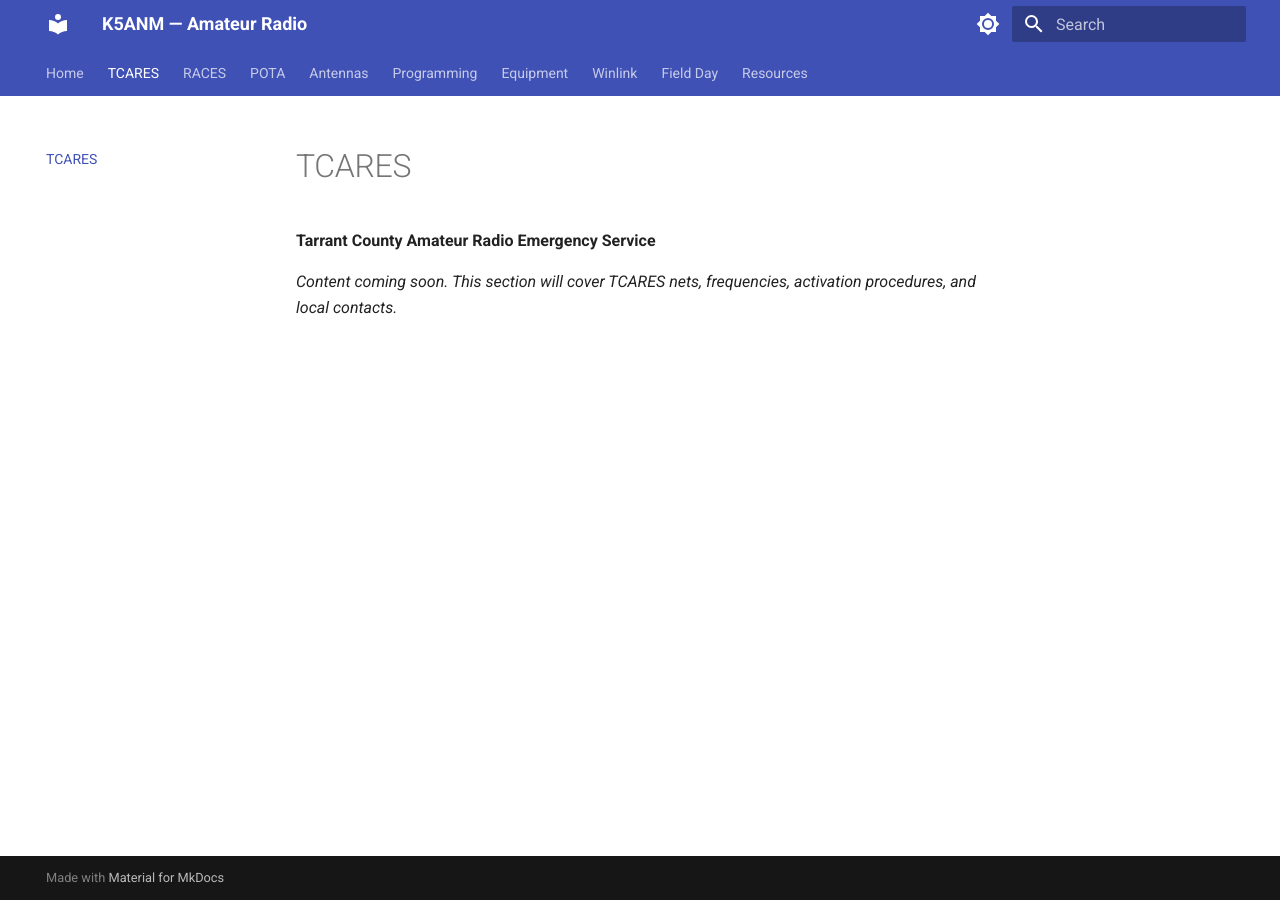
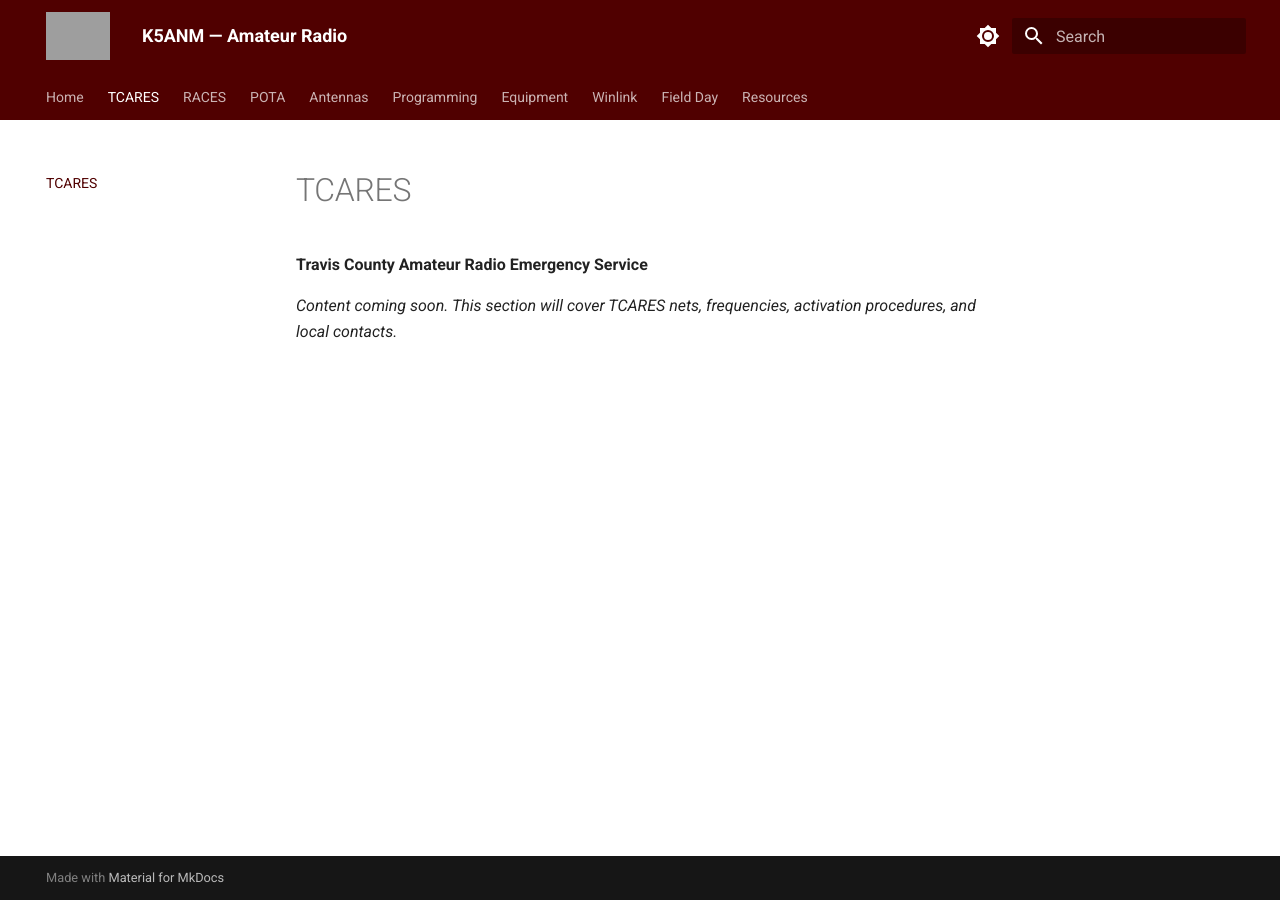
Before and after one commit to paveosprey/k5anm-net, an MkDocs documentation site: the page built from docs/tcares/index.md, in a window 1280 px wide. Built offline with MkDocs 1.6.1 and Material for MkDocs 9.7.7, drawn with Linux system fonts in a browser that asks for light colours; grey boxes are pictures that could not be loaded.

Commit message:
Add maroon/gold theme, logo with transparent background

```diff
--- /dev/null
+++ b/docs/assets/extra.css
@@ -0,0 +1,48 @@
+/* Texas A&M maroon and gold theme for K5ANM */
+
+:root {
+  --md-primary-fg-color:        #500000;
+  --md-primary-fg-color--light: #7a1c1c;
+  --md-primary-fg-color--dark:  #3a0000;
+  --md-accent-fg-color:         #C49A22;
+  --md-primary-bg-color:        #ffffff;
+}
+
+/* Dark mode */
+[data-md-color-scheme="slate"] {
+  --md-primary-fg-color:        #500000;
+  --md-primary-fg-color--light: #7a1c1c;
+  --md-primary-fg-color--dark:  #3a0000;
+  --md-accent-fg-color:         #C49A22;
+}
+
+/* Gold accent on links */
+.md-typeset a {
+  color: #8B6914;
+}
+.md-typeset a:hover {
+  color: #C49A22;
+}
+
+/* Gold underline on active nav tab */
+.md-tabs__link--active,
+.md-tabs__link:hover {
+  color: #C49A22 !important;
+}
+
+/* Make logo slightly larger in header */
+.md-header__button.md-logo img {
+  height: 2.4rem;
+  width: auto;
+}
+
+/* Gold horizontal rule */
+.md-typeset hr {
+  border-color: #C49A22;
+}
+
+/* Table header in maroon */
+.md-typeset table:not([class]) th {
+  background-color: #500000;
+  color: #ffffff;
+}
--- a/docs/tcares/index.md
+++ b/docs/tcares/index.md
@@ -1,5 +1,5 @@
 # TCARES
 
-**Tarrant County Amateur Radio Emergency Service**
+**Travis County Amateur Radio Emergency Service**
 
 *Content coming soon. This section will cover TCARES nets, frequencies, activation procedures, and local contacts.*
--- a/mkdocs.yml
+++ b/mkdocs.yml
@@ -5,16 +5,18 @@ site_url: https://k5anm.net
 
 theme:
   name: material
+  logo: assets/logo.png
+  favicon: assets/logo.png
   palette:
     - scheme: default
-      primary: indigo
-      accent: amber
+      primary: custom
+      accent: custom
       toggle:
         icon: material/brightness-7
         name: Switch to dark mode
     - scheme: slate
-      primary: indigo
-      accent: amber
+      primary: custom
+      accent: custom
       toggle:
         icon: material/brightness-4
         name: Switch to light mode
@@ -25,6 +27,9 @@ theme:
     - search.highlight
     - search.suggest
     - toc.follow
+
+extra_css:
+  - assets/extra.css
 
 nav:
   - Home: index.md
```
Also changed, not shown: 2 other files.
